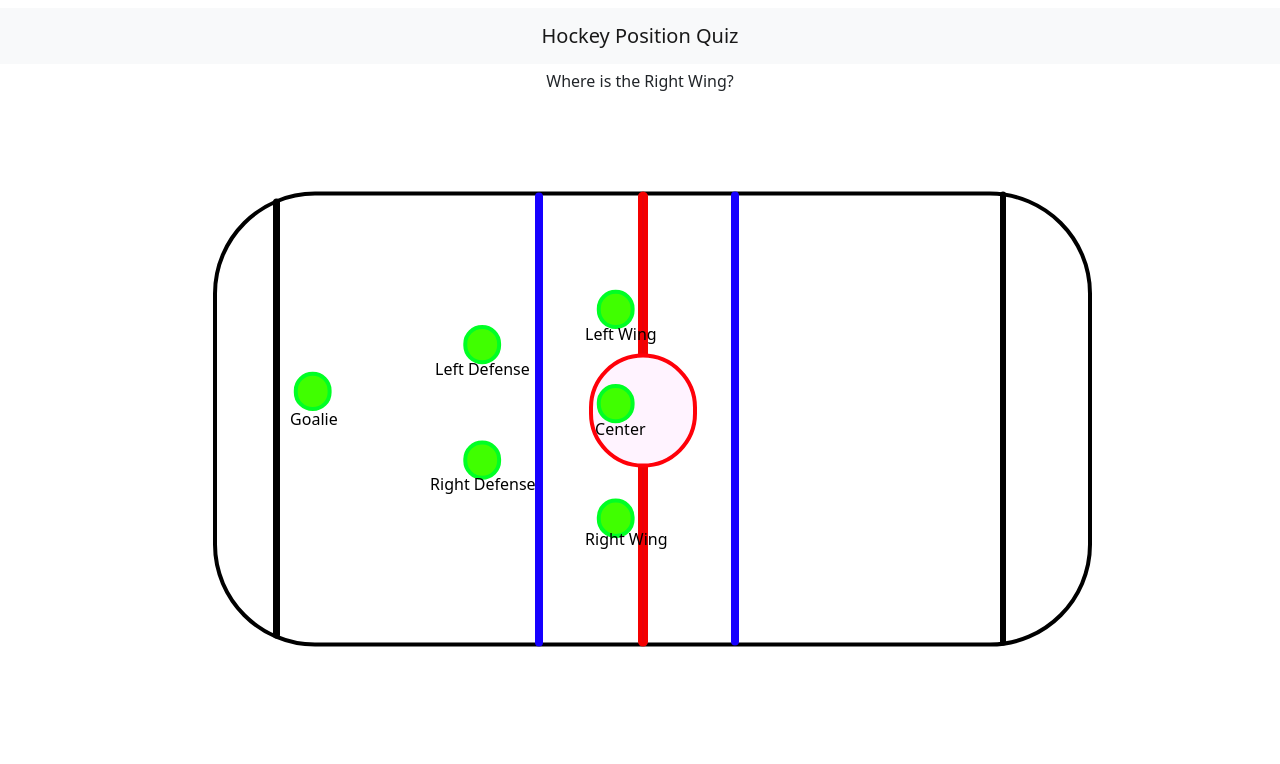
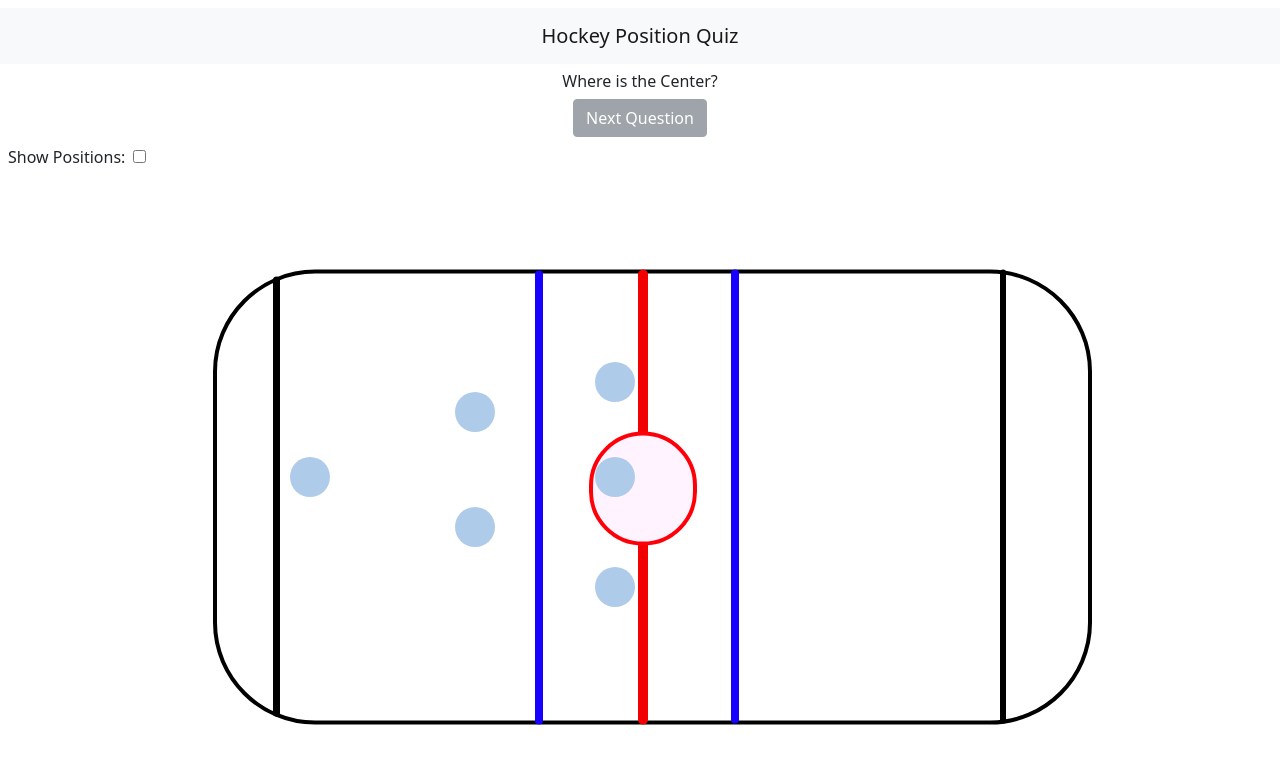
Before and after one commit to TiannaLopesOSU/hockey-roster-onboarding, a Vue app in the folder hockey-roster-vue/: page / in a window 1280 px wide. Both pictures are taken after a click on the button "Start Hockey Quiz". Shown: the top 764 px of the page. Built offline with nearby package versions, Linux system fonts and the light colour scheme.

Commit message:
Finish Functionality for hockey quiz

```diff
--- a/hockey-roster-vue/src/components/IceRinkWithPositions.vue
+++ b/hockey-roster-vue/src/components/IceRinkWithPositions.vue
@@ -1,127 +1,290 @@
 <template>
-<svg version="1.1" xmlns="http://www.w3.org/2000/svg" xmlns:xlink="http://www.w3.org/1999/xlink" x="0px" y="0px"
-	 viewBox="0 0 1280 1024" style="enable-background:new 0 0 1280 1024;" xml:space="preserve">
+  <svg
+    version="1.1"
+    xmlns="http://www.w3.org/2000/svg"
+    xmlns:xlink="http://www.w3.org/1999/xlink"
+    x="0px"
+    y="0px"
+    viewBox="0 0 1280 1024"
+    style="enable-background: new 0 0 1280 1024"
+    xml:space="preserve"
+  >
     <g id="Layer_1">
       <g id="Layer_1_00000178892790174784637900000011226435819909219249_">
-		<path class="st0" d="M990,545.6H315c-55,0-100-45-100-100v-251c0-55,45-100,100-100h675c55,0,100,45,100,100v251
-			C1090,500.6,1045,545.6,990,545.6z"/>
-		<path class="st0" d="M276.5,537.6L276.5,537.6c0.8,0,1.5-0.7,1.5-1.5v-433c0-0.8-0.7-1.5-1.5-1.5l0,0c-0.8,0-1.5,0.7-1.5,1.5v433
-			C275,536.9,275.7,537.6,276.5,537.6z"/>
-		<path class="st0" d="M1003,544.6L1003,544.6c-0.6,0-1-0.5-1-1v-448c0-0.5,0.4-1,1-1l0,0c0.6,0,1,0.5,1,1v448
-			C1004,544.1,1003.6,544.6,1003,544.6z"/>
-		<path class="st1" d="M643,545.6L643,545.6c1.7,0,3-1.3,3-3v-445c0-1.6-1.3-3-3-3l0,0c-1.7,0-3,1.4-3,3v445
-			C640,544.3,641.3,545.6,643,545.6z"/>
-		<path class="st2" d="M735,544.6L735,544.6c1.1,0,2-0.9,2-2v-446c0-1.1-0.9-2-2-2l0,0c-1.1,0-2,0.9-2,2v446
-			C733,543.7,733.9,544.6,735,544.6z"/>
-		<path class="st2" d="M539,545.6L539,545.6c-1.1,0-2-0.9-2-2v-446c0-1.1,0.9-2,2-2l0,0c1.1,0,2,0.9,2,2v446
-			C541,544.7,540.1,545.6,539,545.6z"/>
-		<path class="st3" d="M643,366.6L643,366.6c-28.6,0-52-23.4-52-52v-6c0-28.6,23.4-52,52-52l0,0c28.6,0,52,23.4,52,52v6
-			C695,343.2,671.6,366.6,643,366.6z"/>
+        <path
+          class="st0"
+          d="M990,545.6H315c-55,0-100-45-100-100v-251c0-55,45-100,100-100h675c55,0,100,45,100,100v251
+			C1090,500.6,1045,545.6,990,545.6z"
+        />
+        <path
+          class="st0"
+          d="M276.5,537.6L276.5,537.6c0.8,0,1.5-0.7,1.5-1.5v-433c0-0.8-0.7-1.5-1.5-1.5l0,0c-0.8,0-1.5,0.7-1.5,1.5v433
+			C275,536.9,275.7,537.6,276.5,537.6z"
+        />
+        <path
+          class="st0"
+          d="M1003,544.6L1003,544.6c-0.6,0-1-0.5-1-1v-448c0-0.5,0.4-1,1-1l0,0c0.6,0,1,0.5,1,1v448
+			C1004,544.1,1003.6,544.6,1003,544.6z"
+        />
+        <path
+          class="st1"
+          d="M643,545.6L643,545.6c1.7,0,3-1.3,3-3v-445c0-1.6-1.3-3-3-3l0,0c-1.7,0-3,1.4-3,3v445
+			C640,544.3,641.3,545.6,643,545.6z"
+        />
+        <path
+          class="st2"
+          d="M735,544.6L735,544.6c1.1,0,2-0.9,2-2v-446c0-1.1-0.9-2-2-2l0,0c-1.1,0-2,0.9-2,2v446
+			C733,543.7,733.9,544.6,735,544.6z"
+        />
+        <path
+          class="st2"
+          d="M539,545.6L539,545.6c-1.1,0-2-0.9-2-2v-446c0-1.1,0.9-2,2-2l0,0c1.1,0,2,0.9,2,2v446
+			C541,544.7,540.1,545.6,539,545.6z"
+        />
+        <path
+          class="st3"
+          d="M643,366.6L643,366.6c-28.6,0-52-23.4-52-52v-6c0-28.6,23.4-52,52-52l0,0c28.6,0,52,23.4,52,52v6
+			C695,343.2,671.6,366.6,643,366.6z"
+        />
       </g>
-
     </g>
     <g id="Layer_2">
-
       <g @click="handleClick">
-	<path class="st4" id="rightWing" d="M615.7,436.9L615.7,436.9c-9.3,0-16.9-7.5-16.9-16.7v-1.9c0-9.2,7.6-16.7,16.9-16.7l0,0
-		c9.3,0,16.9,7.5,16.9,16.7v1.9C632.7,429.4,625.1,436.9,615.7,436.9z" />
+        <circle
+          class="cls-8"
+          cx="615"
+          cy="410"
+          r="20"
+          id="rightWing"
+          :class="{
+            'position-color-circles': positions[3].color == null,
+            red: positions[3].color == 'red',
+            green: positions[3].color == 'green',
+            grey: positions[3].color == 'grey',
+            hidden: positions[3].circleHidden,
+          }"
+        />
+      </g>
+      <g @click="handleClick">
+        <circle
+          class="cls-8"
+          cx="615"
+          cy="205"
+          r="20"
+          id="leftWing"
+          :class="{
+            'position-color-circles': positions[5].color == null,
+            red: positions[5].color == 'red',
+            green: positions[5].color == 'green',
+            grey: positions[5].color == 'grey',
+            hidden: positions[5].circleHidden,
+          }"
+        />
       </g>
 
       <g @click="handleClick">
-	<path class="st4" id="leftWing"  d="M615.7,228L615.7,228c-9.3,0-16.9-7.5-16.9-16.7v-1.9c0-9.2,7.6-16.7,16.9-16.7l0,0c9.3,0,16.9,7.5,16.9,16.7
-		v1.9C632.7,220.5,625.1,228,615.7,228z"/>
+        <circle
+          class="cls-8"
+          cx="475"
+          cy="235"
+          r="20"
+          id="leftDefense"
+          :class="{
+            'position-color-circles': positions[1].color == null,
+            red: positions[1].color == 'red',
+            green: positions[1].color == 'green',
+            grey: positions[1].color == 'grey',
+            hidden: positions[1].circleHidden,
+          }"
+        />
       </g>
 
       <g @click="handleClick">
-	<path class="st4" id="leftDefense"  d="M482.2,263.3L482.2,263.3c-9.3,0-16.9-7.5-16.9-16.7v-1.9c0-9.2,7.6-16.7,16.9-16.7l0,0
-		c9.3,0,16.9,7.5,16.9,16.7v1.9C499.1,255.8,491.5,263.3,482.2,263.3z"/>
+        <circle
+          class="cls-8"
+          cx="475"
+          cy="350"
+          r="20"
+          id="rightDefense"
+          :class="{
+            'position-color-circles': positions[2].color == null,
+            red: positions[2].color == 'red',
+            green: positions[2].color == 'green',
+            grey: positions[2].color == 'grey',
+            hidden: positions[2].circleHidden,
+          }"
+        />
       </g>
 
       <g @click="handleClick">
-	<path class="st4" id="rightDefense" d="M482.2,378.7L482.2,378.7c-9.3,0-16.9-7.5-16.9-16.7v-1.9c0-9.2,7.6-16.7,16.9-16.7l0,0
-		c9.3,0,16.9,7.5,16.9,16.7v1.9C499.1,371.2,491.5,378.7,482.2,378.7z"/>
+        <circle
+          class="cls-8"
+          cx="310"
+          cy="300"
+          r="20"
+          id="goalie"
+          :class="{
+            'position-color-circles': positions[0].color == null,
+            red: positions[0].color == 'red',
+            green: positions[0].color == 'green',
+            grey: positions[0].color == 'grey',
+            hidden: positions[0].circleHidden,
+          }"
+        />
       </g>
 
       <g @click="handleClick">
-	<path class="st4" id="goalie" d="M312.7,310.1L312.7,310.1c-9.3,0-16.9-7.5-16.9-16.7v-1.9c0-9.2,7.6-16.7,16.9-16.7l0,0
-		c9.3,0,16.9,7.5,16.9,16.7v1.9C329.6,302.6,322,310.1,312.7,310.1z"/>
-        </g>
- <g @click="handleClick">
-        <path class="st4" id="center" d="M615.7,322.2L615.7,322.2c-9.3,0-16.9-7.5-16.9-16.7v-1.9c0-9.2,7.6-16.7,16.9-16.7l0,0
-		c9.3,0,16.9,7.5,16.9,16.7v1.9C632.7,314.7,625.1,322.2,615.7,322.2z"/>
+        <circle
+          class="cls-8"
+          cx="615"
+          cy="300"
+          r="20"
+          id="center"
+          :class="{
+            'position-color-circles': positions[4].color == null,
+            red: positions[4].color == 'red',
+            green: positions[4].color == 'green',
+            grey: positions[4].color == 'grey',
+            hidden: positions[4].circleHidden,
+          }"
+        />
       </g>
     </g>
     <g>
-    <text  transform="translate(335.09 75.99)">
+      <text
+        transform="translate(335.09 75.99)"
+        :class="{ hidden: !positions[0].showText }"
+      >
         <tspan class="cls-10">
-            <tspan x="-45" y="250">Goalie</tspan>
+          <tspan x="-45" y="260">Goalie</tspan>
         </tspan>
       </text>
 
-        <text  transform="translate(335.09 75.99)">
+      <text
+        transform="translate(335.09 75.99)"
+        :class="{ hidden: !positions[1].showText }"
+      >
         <tspan class="cls-10">
           <tspan x="100" y="200">Left Defense</tspan>
         </tspan>
       </text>
-        <text  transform="translate(335.09 75.99)">
+
+      <text
+        transform="translate(335.09 75.99)"
+        :class="{ hidden: !positions[2].showText }"
+      >
         <tspan class="cls-10">
           <tspan x="95" y="315">Right Defense</tspan>
         </tspan>
       </text>
-        <text  transform="translate(335.09 75.99)">
+
+      <text
+        transform="translate(335.09 75.99)"
+        :class="{ hidden: !positions[5].showText }"
+      >
         <tspan class="cls-10">
           <tspan x="250" y="165">Left Wing</tspan>
         </tspan>
       </text>
-        <text  transform="translate(335.09 75.99)">
+
+      <text
+        transform="translate(335.09 75.99)"
+        :class="{ hidden: !positions[4].showText }"
+      >
         <tspan class="cls-10">
           <tspan x="260" y="260">Center</tspan>
         </tspan>
       </text>
-        <text  transform="translate(335.09 75.99)">
+
+      <text
+        transform="translate(335.09 75.99)"
+        :class="{ hidden: !positions[3].showText }"
+      >
         <tspan class="cls-10">
           <tspan x="250" y="370">Right Wing</tspan>
         </tspan>
       </text>
     </g>
   </svg>
-
-
 </template>
 
 <script>
 export default {
-        name: 'IceRink',
+  name: "IceRink",
   props: {
+    positions: Array,
   },
   data() {
-          return {
+    return {};
+  },
+  methods: {
+    handleClick(event) {
+      if (event && event.target && event.target.id) {
+        const clickedPosition = event.target.id;
+        this.$emit("clickedPosition", clickedPosition);
       }
     },
-        methods: {
-          handleClick(event){
-            if(event && event.target && event.target.id){
-            const clickedPosition = event.target.id;
-            this.$emit('clickedPosition', clickedPosition);
-            }
-          }
-        }
-    }
-
+  },
+};
 </script>
 
 <style scoped>
-	.st0{fill:#FFFFFF;stroke:#000000;stroke-width:4;stroke-miterlimit:10;}
-	.st1{fill:#EB0009;stroke:#F40000;stroke-width:4;stroke-miterlimit:10;}
-	.st2{fill:#000E73;stroke:#1600FF;stroke-width:4;stroke-miterlimit:10;}
-	.st3{fill:#FFF3FF;stroke:#FF0009;stroke-width:4;stroke-miterlimit:10;}
-	.st4{fill:#40FF00;stroke:#00FF24;stroke-width:4;stroke-miterlimit:10;}
-	.st5{fill:none;stroke:#00FF24;stroke-width:4;stroke-miterlimit:10;}
+.st0 {
+  fill: #ffffff;
+  stroke: #000000;
+  stroke-width: 4;
+  stroke-miterlimit: 10;
+}
+.st1 {
+  fill: #eb0009;
+  stroke: #f40000;
+  stroke-width: 4;
+  stroke-miterlimit: 10;
+}
+.st2 {
+  fill: #000e73;
+  stroke: #1600ff;
+  stroke-width: 4;
+  stroke-miterlimit: 10;
+}
+.st3 {
+  fill: #fff3ff;
+  stroke: #ff0009;
+  stroke-width: 4;
+  stroke-miterlimit: 10;
+}
+.st4 {
+  fill: #40ff00;
+  stroke: #00ff24;
+  stroke-width: 4;
+  stroke-miterlimit: 10;
+}
+.st5 {
+  fill: none;
+  stroke: #00ff24;
+  stroke-width: 4;
+  stroke-miterlimit: 10;
+}
 
-    .position-name{
+.position-name {
   color: #000000;
   font-size: 18px;
   font-family: OpenSans-Bold, Open Sans;
   font-weight: 700;
 }
+.red {
+  fill: red;
+}
+.green {
+  fill: green;
+}
+.hidden {
+  display: none;
+}
+.grey {
+  fill: grey;
+}
+.position-color-circles {
+  fill: #afcbea;
+}
 </style>
--- a/hockey-roster-vue/src/views/Introduction.vue
+++ b/hockey-roster-vue/src/views/Introduction.vue
@@ -1,26 +1,70 @@
 <template>
   <div class="introduction">
-    <button type="button"
+    <button
+      type="button"
       class="btn btn-success mt-5"
-    v-on:click="$emit('startQuiz')">
-    Start Hockey Quiz</button>
-<IceRink/>
+      v-on:click="$emit('startQuiz')"
+    >
+      Start Hockey Quiz
+    </button>
+    <IceRinkWithPositions :positions="positions" />
   </div>
 </template>
 
 <script scoped>
-import IceRink from '../components/IceRink.vue';
+import IceRinkWithPositions from "../components/IceRinkWithPositions.vue";
 export default {
   name: "Introduction",
+  data: function () {
+    return {
+      positions: [
+        {
+          position: "goalie",
+          showText: false,
+          color: null,
+          circleHidden: true,
+        },
+        {
+          position: "leftDefense",
+          showText: false,
+          color: null,
+          circleHidden: true,
+        },
+        {
+          position: "rightDefense",
+          showText: false,
+          color: null,
+          circleHidden: true,
+        },
+        {
+          position: "rightWing",
+          showText: false,
+          color: null,
+          circleHidden: true,
+        },
+        {
+          position: "center",
+          showText: false,
+          color: null,
+          circleHidden: true,
+        },
+        {
+          position: "leftWing",
+          showText: false,
+          color: null,
+          circleHidden: true,
+        },
+      ],
+    };
+  },
   components: {
-        IceRink
+    IceRinkWithPositions,
   },
-    methods: {
-    }
-}
+  methods: {},
+};
 </script>
 <style scoped>
-.introduction{
+.introduction {
   display: flex;
   flex-direction: column;
   align-items: center;
--- a/hockey-roster-vue/src/views/Quiz.vue
+++ b/hockey-roster-vue/src/views/Quiz.vue
@@ -1,22 +1,43 @@
 <template>
-  <!-- Questions -->
-  <h6 class="mt-2 text-center" v-if="currentQuestion < questions.length">
+  <h6
+    class="mt-2 text-center"
+    v-if="
+      questions &&
+      currentQuestion < questions.length &&
+      questions[currentQuestion] &&
+      questions[currentQuestion].question
+    "
+  >
     {{ questions[currentQuestion].question }}
   </h6>
-  <p
-    v-if="tryAgainText === true && submitted === true"
-    class="invalid text-center"
+  <div
+    class="text-center"
+    v-if="
+      questions &&
+      currentQuestion < questions.length &&
+      questions[currentQuestion] &&
+      questions[currentQuestion].question
+    "
   >
-    Incorrect, Try Again!
-  </p>
-
-  <!-- Ice Rink SVG -->
-  <div v-if="currentQuestion < questions.length">
-    <IceRinkWithPositions @clickedPosition="handleResponse" />
-    <div>{{ clicked }}</div>
+    <button
+      type="button"
+      class="btn btn-secondary"
+      v-on:click="nextQuestion"
+      :disabled="disableNextButton"
+    >
+      Next Question
+    </button>
+  </div>
+  <label class="m-2"> Show Positions: </label>
+  <input type="checkbox" v-on:click="toggleLabels" data-toggle="toggle" />
+  <div v-if="questions && currentQuestion < questions.length">
+    <IceRinkWithPositions
+      @clickedPosition="handleResponse"
+      :positions="positions"
+    />
   </div>
 
-  <div v-else>The Quiz is complete!</div>
+  <div v-else="quizIsComplete === true">The Quiz is complete!</div>
 </template>
 
 <script>
@@ -30,41 +51,70 @@ export default {
   data() {
     return {
       clicked: null,
-      // currentQuestion: Math.floor(Math.random()* 6),
       currentQuestion: 0,
-      submitted: false,
+      disableNextButton: true,
       tryAgainText: false,
-      submitted: false,
+      quizIsComplete: false,
+      previouslyAnsweredCorrectly: [],
       questions: this.getQuestions(),
+      positions: [
+        { position: "goalie", showText: false, color: null },
+        { position: "leftDefense", showText: false, color: null },
+        { position: "rightDefense", showText: false, color: null },
+        { position: "rightWing", showText: false, color: null },
+        { position: "center", showText: false, color: null },
+        { position: "leftWing", showText: false, color: null },
+      ],
     };
   },
-  mounted() {
-    // this.getQuestions();
+  onMounted() {
+    this.getPositions();
   },
   methods: {
-    // Hide and show Label of positions
-    // change colors of position circles
-    // all previously selected positions are grey
-    // toggle on and off position texts
-
+    toggleLabels() {
+      this.positions.forEach((position) => {
+        position.showText = !position.showText;
+      });
+    },
     handleResponse(response) {
-      this.submitted = true;
-      if (
-        response &&
-        response === this.questions[this.currentQuestion].answer
-      ) {
-        // Show label for position here
-        alert("Correct!");
-        if (this.currentQuestion < this.questions.length) {
-          this.currentQuestion++;
+      if (this.currentQuestion < this.questions.length) {
+        if (
+          response &&
+          response === this.questions[this.currentQuestion].answer
+        ) {
+          this.disableNextButton = false;
+          this.positions.forEach((position) => {
+            if (response === position.position) {
+              position.showText = true;
+              position.color = "green";
+            }
+          });
+          this.previouslyAnsweredCorrectly.push(response.position);
           this.submitted = false;
-          this.tryAgainText = false;
         } else {
-          alert("You finished the quiz!");
+          this.positions.forEach((position) => {
+            if (response === position.position) {
+              position.color = "red";
+            }
+          });
         }
       } else {
-        this.tryAgainText = true;
+        this.quizIsComplete = true;
       }
+    },
+    nextQuestion() {
+      this.currentQuestion++;
+      this.disableNextButton = true;
+      this.positions.forEach((position) => {
+        if (
+          position.color &&
+          (position.color === "green" || position.color === "grey")
+        ) {
+          position.color = "grey";
+        } else {
+          position.color = null;
+        }
+      });
     },
     getQuestions() {
       const randomArray = [];
@@ -86,12 +136,12 @@ export default {
         },
         {
           question: "Where is the Center?",
-          id: 3,
+          id: 4,
           answer: "center",
         },
         {
           question: "Where is the Right Wing?",
-          id: 4,
+          id: 3,
           answer: "rightWing",
         },
         {
@@ -103,14 +153,13 @@ export default {
 
       let randomIndexArray = [];
       while (randomIndexArray.length < 6) {
-        let r = Math.floor(Math.random() * 6) + 1;
+        let r = Math.floor(Math.random() * 6);
         if (randomIndexArray.indexOf(r) === -1) randomIndexArray.push(r);
       }
 
       randomIndexArray.forEach((index) => {
         randomArray.push(questions[index]);
       });
-      this.questions = randomArray;
       return randomArray;
     },
   },
```
Lines whose indentation alone changed are shown as unchanged.
